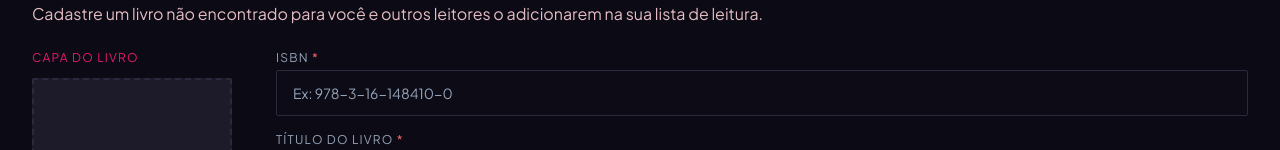
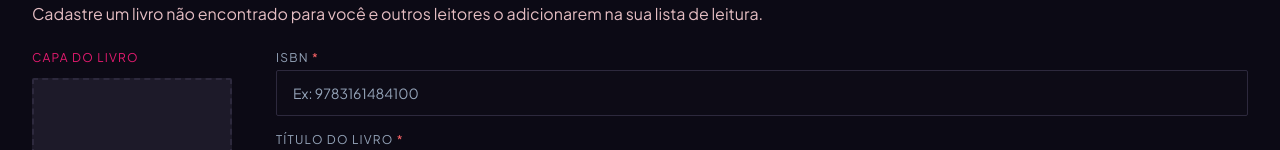
Before and after one commit to ProjetoQueroLer/queroler-frontend, a Next.js app: page /cadastro-livro in a window 1280 px wide. Shown: the part 127-277 px from the top of the page. Built offline with nearby package versions, Linux system fonts and the light colour scheme; no server answers.

Commit message:
feat: adiciona validações de isbn

```diff
--- a/src/core/application/book/create-book.dto.ts
+++ b/src/core/application/book/create-book.dto.ts
@@ -9,8 +9,14 @@ export const createBookSchema = z.object({
   isbn: z
     .string()
     .min(1, 'ISBN obrigatório')
-    .max(17, 'Máximo de 17 caracteres')
-    .transform((val) => val.replace(/\D/g, '')),
+    .max(13, 'O ISBN não deve ter 10 ou 13 dígitos')
+    .regex(
+      /^\d+$/,
+      'O ISBN deve conter apenas números (sem letras ou caracteres especiais)'
+    )
+    .refine((val) => val.length === 10 || val.length === 13, {
+      message: 'O ISBN deve ter exatamente 10 ou 13 dígitos',
+    }),
   editora: z.string().min(1, 'Editora obrigatória'),
   anoDePublicacao: z
     .string('Ano de publicação obrigatório')
--- a/src/presentation/pages/bookRegister/BookRegister.tsx
+++ b/src/presentation/pages/bookRegister/BookRegister.tsx
@@ -52,7 +52,12 @@ export function BookRegister() {
     const isbn = getValues('isbn');
     const cleanIsbn = isbn.trim().replace(/\D/g, '');
 
-    if (!cleanIsbn || cleanIsbn.length < 13 || carregandoIsbn) return;
+    if (
+      !cleanIsbn ||
+      (cleanIsbn.length !== 10 && cleanIsbn.length !== 13) ||
+      carregandoIsbn
+    )
+      return;
 
     setCarregandoIsbn(true);
 
@@ -201,10 +206,10 @@ export function BookRegister() {
                 <input
                   data-testid="input-isbn"
                   inputMode="numeric"
-                  placeholder="Ex: 978-3-16-148410-0"
+                  placeholder="Ex: 9783161484100"
                   className="bg-card-bg border border-border rounded-xs px-2 py-1 lg:px-4 lg:py-3 text-text-primary text-sm outline-none placeholder:text-text-secondary"
                   id="isbn"
-                  maxLength={17}
+                  maxLength={13}
                   {...register('isbn', {
                     onBlur: (_e) => handleBlurIsbn(),
                   })}
```
Also changed, not shown: 1 other file (tests, documents, lock files or other folders).
